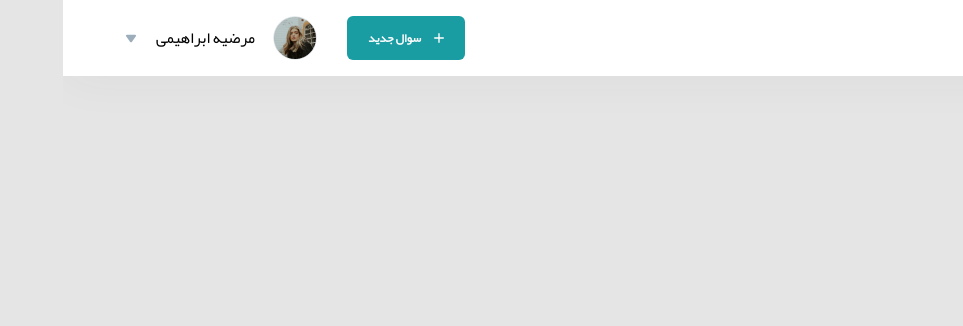
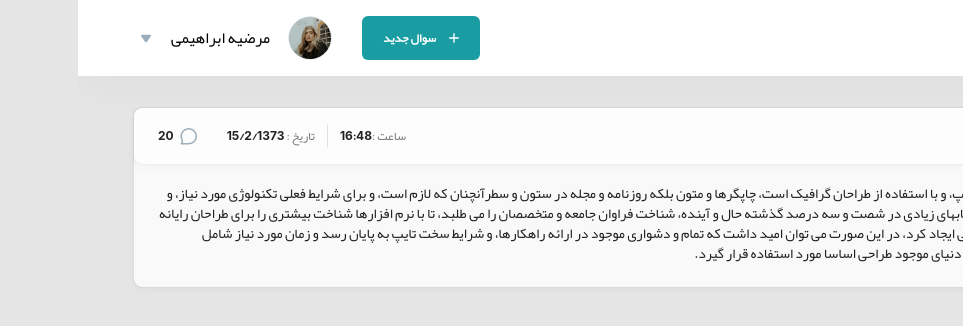
Before and after one commit to rezasohrabi/pickpoketue, a React (Create React App) app: page /1 in a window 1280 px wide. Shown: the top 326 px of the page, without its empty margins (317-1280 px from the left). Built offline with nearby package versions, Linux system fonts and the light colour scheme; grey boxes are pictures that could not be loaded.

Commit message:
feat: add QuestionDetail component

```diff
--- /dev/null
+++ b/src/components/QuestionDetailPage/QuestionDetail/QuestionDetail.tsx
@@ -0,0 +1,133 @@
+import { ReactElement } from 'react';
+import styled from 'styled-components';
+import { AnswerIcon } from 'assets';
+
+export const StyledQuestionItem = styled.div`
+  background: #f9f9f9;
+  box-shadow: 0px 3px 8px -1px rgb(50 50 71 / 5%),
+    0px 0px 1px rgb(12 26 75 / 24%);
+  border-radius: 8px;
+  margin: 20px 0;
+  color: #222222;
+  font-size: 12px;
+  line-height: 24px;
+`;
+
+export const QuestionHeader = styled.div`
+  background: rgba(255, 255, 255, 0.7);
+  box-shadow: 0px 3px 8px -1px rgb(50 50 71 / 5%),
+    0px 0px 1px rgb(12 26 75 / 24%);
+  border-radius: 8px;
+  display: flex;
+  justify-content: space-between;
+`;
+
+export const QuestionTitle = styled.h3`
+  font-weight: 700;
+  font-size: 16px;
+  display: flex;
+  color: #222222;
+`;
+
+export const QuestionerImage = styled.img`
+  width: 32px;
+  height: 32px;
+  border-radius: 8px;
+  margin: 0 16px;
+`;
+
+export const QuestionTime = styled.div`
+  border-left: 1px solid rgba(0, 0, 0, 0.1);
+  display: flex;
+  align-items: center;
+  padding-left: 12px;
+  margin-left: 12px;
+  font-weight: 700;
+  & span:first-child {
+    color: #777777;
+    font-weight: 400;
+  }
+`;
+
+export const QuestionDate = styled.div`
+  font-weight: 700;
+  margin-left: 30px;
+  & span:first-child {
+    color: #777777;
+    font-weight: 400;
+  }
+`;
+
+export const AnswerCount = styled.div`
+  display: flex;
+  margin-left: 24px;
+  font-weight: 700;
+  & img {
+    margin-left: 6px;
+  }
+`;
+
+export const Column = styled.div`
+  display: flex;
+  align-items: center;
+`;
+
+export const QuestionBody = styled.div`
+  display: flex;
+  flex-direction: column;
+`;
+
+export const QuestionText = styled.p`
+  font-size: 14px;
+  line-height: 20px;
+  color: #222222;
+  margin: 19px 16px 24px;
+`;
+
+export interface QuestionItemProps {
+  id: string;
+  questionerImage: string;
+  title: string;
+  date: string;
+  time: string;
+  answerCount: number;
+  text: string;
+}
+
+export default function QuestionDetail({
+  id,
+  questionerImage,
+  title,
+  date,
+  time,
+  answerCount,
+  text,
+}: QuestionItemProps): ReactElement {
+  return (
+    <StyledQuestionItem>
+      <QuestionHeader>
+        <Column>
+          <QuestionerImage src={questionerImage} />
+          <QuestionTitle>{title}</QuestionTitle>
+        </Column>
+        <Column>
+          <QuestionTime>
+            <span> ساعت : </span>
+            {time}
+          </QuestionTime>
+          <QuestionDate>
+            <span>تاریخ : </span>
+            {date}
+          </QuestionDate>
+          <AnswerCount>
+            <img src={AnswerIcon} alt='' />
+            {answerCount}
+          </AnswerCount>
+        </Column>
+      </QuestionHeader>
+      <QuestionBody>
+        <QuestionText>{text}</QuestionText>
+      </QuestionBody>
+    </StyledQuestionItem>
+  );
+}
--- /dev/null
+++ b/src/components/QuestionDetailPage/QuestionDetail/index.ts
@@ -0,0 +1,2 @@
+export { default as QuestionDetail } from './QuestionDetail';
+export * from './QuestionDetail';
--- a/src/pages/QuestionDetailPage/QuestionDetailPage.tsx
+++ b/src/pages/QuestionDetailPage/QuestionDetailPage.tsx
@@ -1,10 +1,27 @@
 import React, { ReactElement } from 'react';
 import { Header } from 'components';
+import { QuestionDetail } from 'components/QuestionDetailPage/QuestionDetail';
+import styled from 'styled-components';
+
+const Main = styled.main`
+  margin: 32px 56px 60px;
+`;
 
 export default function QuestionDetailPage(): ReactElement {
   return (
     <>
       <Header title='جزییات سوال' />
+      <Main>
+        <QuestionDetail
+          id='1'
+          questionerImage='https://randomuser.me/api/portraits/men/29.jpg'
+          title='مشکل در واث در ری اکت'
+          time='16:48'
+          date='15/2/1373'
+          answerCount={20}
+          text='لورم ایپسوم متن ساختگی با تولید سادگی نامفهوم از صنعت چاپ، و با استفاده از طراحان گرافیک است، چاپگرها و متون بلکه روزنامه و مجله در ستون و سطرآنچنان که لازم است، و برای شرایط فعلی تکنولوژی مورد نیاز، و کاربردهای متنوع با هدف بهبود ابزارهای کاربردی می باشد، کتابهای زیادی در شصت و سه درصد گذشته حال و آینده، شناخت فراوان جامعه و متخصصان را می طلبد، تا با نرم افزارها شناخت بیشتری را برای طراحان رایانه ای علی الخصوص طراحان خلاقی، و فرهنگ پیشرو در زبان فارسی ایجاد کرد، در این صورت می توان امید داشت که تمام و دشواری موجود در ارائه راهکارها، و شرایط سخت تایپ به پایان رسد و زمان مورد نیاز شامل حروفچینی دستاوردهای اصلی، و جوابگوی سوالات پیوسته اهل دنیای موجود طراحی اساسا مورد استفاده قرار گیرد.'
+        />
+      </Main>
     </>
   );
 }
```
